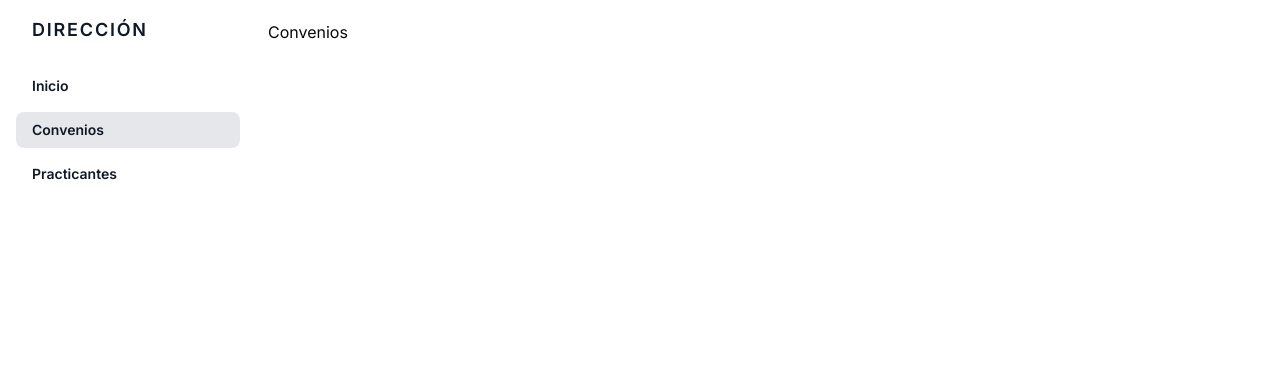
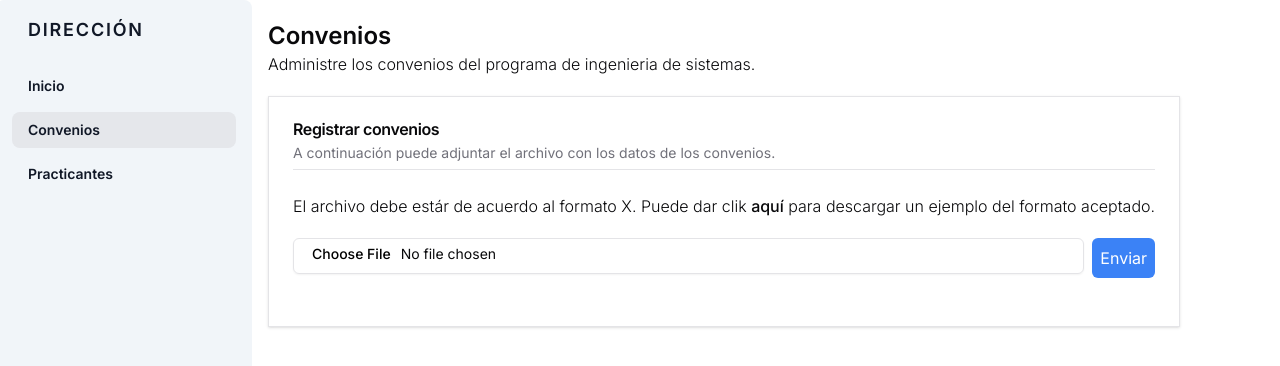
Before and after one commit to Kamilo1205/practicas-ufps, a Next.js app: page /direccion/convenios in a window 1280 px wide. Shown: the top 366 px of the page. Built offline with nearby package versions, Linux system fonts and the light colour scheme.

Commit message:
Iniciando pagina de registro de convenios

```diff
--- a/package.json
+++ b/package.json
@@ -22,6 +22,7 @@
     "@radix-ui/react-popover": "^1.0.7",
     "@radix-ui/react-radio-group": "^1.1.3",
     "@radix-ui/react-select": "^2.0.0",
+    "@radix-ui/react-separator": "^1.0.3",
     "@radix-ui/react-slot": "^1.0.2",
     "@radix-ui/react-toast": "^1.1.5",
     "@radix-ui/react-tooltip": "^1.0.7",
--- a/src/app/(root)/direccion/convenios/page.tsx
+++ b/src/app/(root)/direccion/convenios/page.tsx
@@ -1,13 +1,39 @@
+import { CardComponent, } from "@/components"
+import { RegistroConvenioComponent } from "@/components/direccion"
+
 
 export const metadata = {
   title: 'Convenios',
   description: '',
 }
 
+const RegistroConvenios = () => {
+  return (
+    <div>
+      <p className="font-light mb-5">
+        El archivo debe estár de acuerdo al formato X. Puede dar clik <span className="font-medium cursor-pointer">aquí</span> para descargar un ejemplo del formato aceptado.</p>
+
+      <RegistroConvenioComponent />
+    </div>
+  )
+}
+
 export const Page = () => {
   return (
-    <div>
-      <h1>Convenios</h1>
+    <div className="w-full">
+      <div >
+        <h1 className="font-semibold text-2xl">Convenios</h1>
+        <span className="font-light">Administre los convenios del programa de ingenieria de sistemas.</span>
+
+        <CardComponent
+          title="Registrar convenios"
+          description="A continuación puede adjuntar el archivo con los datos de los convenios."
+          cardContent={<RegistroConvenios />}
+          cardFooter={<></>}
+        />
+
+      </div>
+
     </div>
   )
 }
--- a/src/app/(root)/direccion/practicantes/page.tsx
+++ b/src/app/(root)/direccion/practicantes/page.tsx
@@ -8,7 +8,7 @@ export const metadata = {
 export const Page = () => {
   return (
     <div>
-      <h1>Practicantes</h1>
+      <h1 className="font-semibold text-2xl">Practicantes</h1>
     </div>
   )
 }
--- /dev/null
+++ b/src/components/direccion/RegistroConvenios.tsx
@@ -0,0 +1,16 @@
+'use client'
+
+import { FileInputComponent } from "../ui/FileInputComponent"
+
+export const RegistroConvenioComponent = () => {
+  return (
+    <div>
+      <form className="flex justify-center">
+        <FileInputComponent />
+        <input type="submit" value="Enviar"
+          className="bg-blue-500 text-white p-2 rounded-md cursor-pointer ml-2"
+        />
+      </form>
+    </div>
+  )
+}
--- /dev/null
+++ b/src/components/direccion/index.ts
@@ -0,0 +1,3 @@
+
+
+export {RegistroConvenioComponent} from './RegistroConvenios'
--- a/src/components/index.ts
+++ b/src/components/index.ts
@@ -6,4 +6,6 @@ export {TooltipComponent} from "./ui/tooltip";
 
 export { FileInputComponent } from "./ui/FileInputComponent";
 
-export {LabelConInfo} from "./ui/LabelConInfo";
+export { LabelConInfo } from "./ui/LabelConInfo";
+
+export {CardComponent} from './ui/CardComponent'
--- /dev/null
+++ b/src/components/ui/CardComponent.tsx
@@ -0,0 +1,36 @@
+import {
+  Card,
+  CardContent,
+  CardDescription,
+  CardFooter,
+  CardHeader,
+  CardTitle,
+} from "@/components/ui/card"
+
+import { Separator } from "@/components/ui/separator"
+
+
+interface Props{
+  title: string,
+  description: string
+  cardContent: any
+  cardFooter: any
+}
+
+export const CardComponent = ({title,description,cardContent,cardFooter}:Props) => {
+  return (
+    <Card className="rounded-none mt-5 w-full">
+      <CardHeader>
+        <CardTitle>{ title}</CardTitle>
+        <CardDescription>{description}</CardDescription>
+        <Separator />
+      </CardHeader>
+      <CardContent>
+       {cardContent}
+      </CardContent>
+      <CardFooter>
+        {cardFooter}
+      </CardFooter>
+    </Card>
+  )
+}
--- a/src/components/ui/SideBar.tsx
+++ b/src/components/ui/SideBar.tsx
@@ -24,7 +24,7 @@ export const SideBar = ({ valores, titulo }: Props) => {
 
 //<script src="https://cdn.jsdelivr.net/gh/alpinejs/alpine@v2.x.x/dist/alpine.min.js" defer></script>
 <div className="md:flex flex-col md:flex-row md:min-h-screen w-full">
-  <div  className="flex flex-col w-full md:w-64 text-gray-700 bg-white dark-mode:text-gray-200 dark-mode:bg-gray-800 flex-shrink-0" x-data="{ open: false }">
+  <div  className="flex flex-col w-full md:w-64 text-gray-700 bg-slate-100 -translate-x-1 rounded-lg dark-mode:text-gray-200 dark-mode:bg-gray-800 flex-shrink-0" x-data="{ open: false }">
     <div className="flex-shrink-0 px-8 py-4 flex flex-row items-center justify-between">
           <a href={valores[0].url} className={`${!open ? 'hidden':''} md:block text-lg font-semibold tracking-widest text-gray-900 uppercase rounded-lg dark-mode:text-white focus:outline-none focus:shadow-outline`}>{titulo}</a>
       <button className="rounded-lg md:hidden focus:outline-none focus:shadow-outline" onClick={()=>setOpen(!open)}>
--- /dev/null
+++ b/src/components/ui/card.tsx
@@ -0,0 +1,76 @@
+import * as React from "react"
+
+import { cn } from "@/lib/utils"
+
+const Card = React.forwardRef<
+  HTMLDivElement,
+  React.HTMLAttributes<HTMLDivElement>
+>(({ className, ...props }, ref) => (
+  <div
+    ref={ref}
+    className={cn(
+      "rounded-xl border bg-card text-card-foreground shadow",
+      className
+    )}
+    {...props}
+  />
+))
+Card.displayName = "Card"
+
+const CardHeader = React.forwardRef<
+  HTMLDivElement,
+  React.HTMLAttributes<HTMLDivElement>
+>(({ className, ...props }, ref) => (
+  <div
+    ref={ref}
+    className={cn("flex flex-col space-y-1.5 p-6", className)}
+    {...props}
+  />
+))
+CardHeader.displayName = "CardHeader"
+
+const CardTitle = React.forwardRef<
+  HTMLParagraphElement,
+  React.HTMLAttributes<HTMLHeadingElement>
+>(({ className, ...props }, ref) => (
+  <h3
+    ref={ref}
+    className={cn("font-semibold leading-none tracking-tight", className)}
+    {...props}
+  />
+))
+CardTitle.displayName = "CardTitle"
+
+const CardDescription = React.forwardRef<
+  HTMLParagraphElement,
+  React.HTMLAttributes<HTMLParagraphElement>
+>(({ className, ...props }, ref) => (
+  <p
+    ref={ref}
+    className={cn("text-sm text-muted-foreground", className)}
+    {...props}
+  />
+))
+CardDescription.displayName = "CardDescription"
+
+const CardContent = React.forwardRef<
+  HTMLDivElement,
+  React.HTMLAttributes<HTMLDivElement>
+>(({ className, ...props }, ref) => (
+  <div ref={ref} className={cn("p-6 pt-0", className)} {...props} />
+))
+CardContent.displayName = "CardContent"
+
+const CardFooter = React.forwardRef<
+  HTMLDivElement,
+  React.HTMLAttributes<HTMLDivElement>
+>(({ className, ...props }, ref) => (
+  <div
+    ref={ref}
+    className={cn("flex items-center p-6 pt-0", className)}
+    {...props}
+  />
+))
+CardFooter.displayName = "CardFooter"
+
+export { Card, CardHeader, CardFooter, CardTitle, CardDescription, CardContent }
--- /dev/null
+++ b/src/components/ui/separator.tsx
@@ -0,0 +1,31 @@
+"use client"
+
+import * as React from "react"
+import * as SeparatorPrimitive from "@radix-ui/react-separator"
+
+import { cn } from "@/lib/utils"
+
+const Separator = React.forwardRef<
+  React.ElementRef<typeof SeparatorPrimitive.Root>,
+  React.ComponentPropsWithoutRef<typeof SeparatorPrimitive.Root>
+>(
+  (
+    { className, orientation = "horizontal", decorative = true, ...props },
+    ref
+  ) => (
+    <SeparatorPrimitive.Root
+      ref={ref}
+      decorative={decorative}
+      orientation={orientation}
+      className={cn(
+        "shrink-0 bg-border",
+        orientation === "horizontal" ? "h-[1px] w-full" : "h-full w-[1px]",
+        className
+      )}
+      {...props}
+    />
+  )
+)
+Separator.displayName = SeparatorPrimitive.Root.displayName
+
+export { Separator }
```
Also changed, not shown: 1 other file (tests, documents, lock files or other folders).
